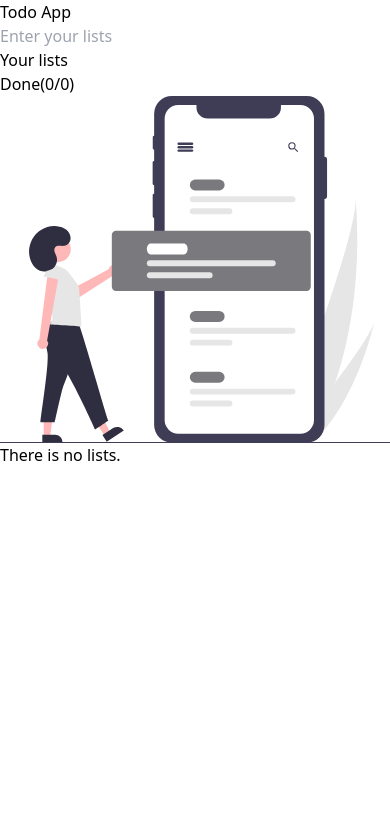
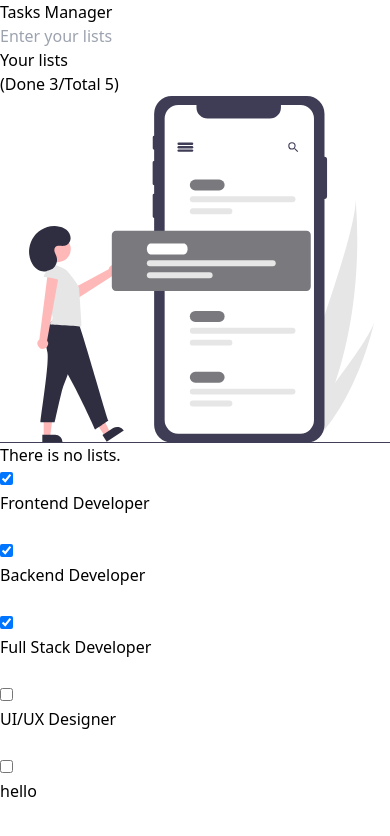
Before and after one commit to waiyanhein01/React, a React (Vite) app: page / in a window 390 px wide. Shown: the top 836 px of the page. Built offline with nearby package versions, Linux system fonts and the light colour scheme; data requests are answered from the project's data file.

Commit message:
update code SWR,AXIOS

```diff
--- a/package.json
+++ b/package.json
@@ -4,6 +4,7 @@
   "version": "0.0.0",
   "type": "module",
   "scripts": {
+    "api": "json-server tasks.json -p 5000 -d 1000 --watch",
     "dev": "vite",
     "build": "vite build",
     "lint": "eslint . --ext js,jsx --report-unused-disable-directives --max-warnings 0",
@@ -11,11 +12,13 @@
   },
   "dependencies": {
     "animate.css": "^4.1.1",
+    "axios": "^1.7.7",
     "json-server": "^0.17.4",
     "react": "^18.2.0",
     "react-dom": "^18.2.0",
     "react-hot-toast": "^2.4.1",
     "sweetalert2": "^11.10.7",
+    "swr": "^2.2.5",
     "zustand": "^4.5.4"
   },
   "devDependencies": {
--- a/src/Heading.jsx
+++ b/src/Heading.jsx
@@ -1,9 +1,9 @@
 import React from 'react'
 // rafce
 
-const Heading = (props) => {
+const Heading = ({children}) => {
   return (
-    <h1 className=" font-bold text-2xl ">{props.text}</h1>
+    <h1 className=" font-bold text-3xl lg:text-4xl font-serif mb-5">{children}</h1>
   )
 }
 
--- a/src/ListGroup.jsx
+++ b/src/ListGroup.jsx
@@ -1,22 +1,23 @@
 import React from "react";
 import EmptyList from "./EmptyList";
 import Lists from "./Lists";
-import useTaskStore from "./store/useTaskStore";
+import ListLoading from "./ListLoading";
+// import useTaskStore from "./store/useTaskStore";
 
-const ListGroup = () => {
-  const {tasks} = useTaskStore()
+const ListGroup = ({ tasks, isLoading,checkTask,deleteTask }) => {
+  // const {tasks} = useTaskStore()
   return (
     <div className="mt-3">
-      <EmptyList />
-      {tasks.map((task) => (
-        <Lists task={task} key={task.id} />
-      ))}
-      {/* {tasks.map((task) => (
-        <div className={`${task.isDone && "opacity-40"} border border-gray-300 mb-3 p-2`} key={task.id}>
-            <p>{task.id} | {task.isDone ? "Done" : "Not yet"}</p>
-            <p>{task.job}</p>
+      {isLoading ? (
+        <ListLoading/>
+      ) : (
+        <div className="">
+          <EmptyList />
+          {tasks.map((task) => (
+            <Lists deleteTask={deleteTask} checkTask={checkTask} task={task} key={task.id} />
+          ))}
         </div>
-      ))} */}
+      )}
     </div>
   );
 };
--- /dev/null
+++ b/src/ListLoading.jsx
@@ -0,0 +1,15 @@
+import React from "react";
+
+const ListLoading = () => {
+  return (
+    <div className="bg-gray-50 rounded-lg flex justify-between items-center border border-zinc-700 p-3 mt-3 mb-3 duration-200">
+      <div className=" gap-2 flex">
+        <span className=" bg-neutral-500 w-3 h-3 lg:w-4 lg:h-4 rounded"></span>
+        <span className=" bg-neutral-500 w-32 h-3 lg:w-40 lg:h-4 rounded-md"></span>
+        <span className=" bg-neutral-500 w-3 h-3 lg:w-4 lg:h-4 rounded-full"></span>
+      </div>
+    </div>
+  );
+};
+
+export default ListLoading;
--- a/src/ListStatus.jsx
+++ b/src/ListStatus.jsx
@@ -1,19 +1,25 @@
 import React from "react";
-import useTaskStore from "./store/useTaskStore";
+import ListStatusLoading from "./ListStatusLoading";
+// import useTaskStore from "./store/useTaskStore";
 
-const ListStatus = () => {
-  const {tasks} = useTaskStore()
+const ListStatus = ({ tasks, isLoading }) => {
+  // const {tasks} = useTaskStore()
   return (
     <div className="flex justify-between mt-3">
-      <h1 className="">Your lists</h1>
+      <h1 className=" font-serif text-sm lg:text-xl font-bold">Your lists</h1>
       <div className="">
-        <div>
-          Done{""}
-          <span>
-            (<span id="doneCount">{tasks.filter(task => task.isDone === true).length}</span>
-            /
-            <span id="allCount">{tasks.length}</span>)
-          </span>
+        <div className="font-mono text-sm lg:text-lg font-bold">
+          {isLoading ? (
+            <ListStatusLoading/>
+          ) : (
+            <span>
+              (
+              <span id="doneCount">
+                Done {tasks.filter((task) => task.isDone === true).length}
+              </span>
+              /<span id="allCount">Total {tasks.length}</span>)
+            </span>
+          )}
         </div>
       </div>
     </div>
--- /dev/null
+++ b/src/ListStatusLoading.jsx
@@ -0,0 +1,19 @@
+import React from "react";
+
+const ListStatusLoading = () => {
+  return (
+    <div className=" animate-pulse flex items-center">
+      (<div className=" gap-2 flex">
+        <span className=" bg-neutral-500 w-10 h-3 lg:w-12 lg:h-4 rounded-md"></span>
+        <span className=" bg-neutral-500 w-3 h-3 lg:w-4 lg:h-4 rounded-full"></span>
+      </div>
+      /
+      <div className=" gap-2 flex">
+        <span className=" bg-neutral-500 w-10 h-3 lg:w-12 lg:h-4 rounded-md"></span>
+        <span className=" bg-neutral-500 w-3 h-3 lg:w-4 lg:h-4 rounded-full"></span>
+      </div>)
+    </div>
+  );
+};
+
+export default ListStatusLoading;
--- a/src/Lists.jsx
+++ b/src/Lists.jsx
@@ -4,14 +4,15 @@ import toast from "react-hot-toast";
 import InputEdit from "./InputEdit";
 import useTaskStore from "./store/useTaskStore";
 
-const Lists = ({task:{id,job,isDone}}) => {
+const Lists = ({task:{id,job,isDone},checkTask,deleteTask}) => {
   const [isEdit, setIsEdit] = useState(false);
   const [inputText, setInputText] = useState(job);
 
   const {removeTask,doneTask} = useTaskStore()
 
   const checkBoxHandler = () => {
-    doneTask(id);
+    // doneTask(id);
+    checkTask(id,isDone);
   };
 
   const delBtnHandler = () => {
@@ -25,7 +26,8 @@ const Lists = ({task:{id,job,isDone}}) => {
       confirmButtonText: "Delete!",
     }).then((result) => {
       if (result.isConfirmed) {
-        removeTask(id);
+        // removeTask(id);
+        deleteTask(id);
         toast.success("List Deleted!");
       }
     });
@@ -54,9 +56,9 @@ const Lists = ({task:{id,job,isDone}}) => {
     <div>
       <div
 
-        className={`list group list-Group animate__animated animate__bounceIn bg-gray-50 overflow-hidden flex justify-between items-center border border-zinc-700 p-3 mt-3 mb-3 duration-200 ${
+        className={`list list-Group animate__animated animate__bounceIn bg-gray-50 overflow-hidden rounded-lg flex justify-between items-center border border-zinc-700 p-3 mt-3 mb-3 duration-200 ${
           isDone
-            ? "bg-gray-200 opacity-60 scale-95 pointer-events-none"
+            ? "bg-gray-200 opacity-60 scale-95"
             : " bg-gray-50"
         } `}
       >
@@ -82,8 +84,8 @@ const Lists = ({task:{id,job,isDone}}) => {
       </h1>
       )}
         </div>
-        <div className="flex gap-2 translate-x-[120%] group-hover:translate-x-0 duration-300">
-          <button
+        <div className="flex gap-2">
+          {/* <button
             onClick={editBtnHandler}
             className="list-edit-btn p-2 border border-neutral-500 rounded-full active:scale-75 duration-200"
           >
@@ -101,10 +103,10 @@ const Lists = ({task:{id,job,isDone}}) => {
                 d="m16.862 4.487 1.687-1.688a1.875 1.875 0 1 1 2.652 2.652L6.832 19.82a4.5 4.5 0 0 1-1.897 1.13l-2.685.8.8-2.685a4.5 4.5 0 0 1 1.13-1.897L16.863 4.487Zm0 0L19.5 7.125"
               />
             </svg>
-          </button>
+          </button> */}
           <button
             onClick={delBtnHandler}
-            className="list-del-btn text-red-500 p-2 border border-neutral-500 rounded-full active:scale-75 duration-200"
+            className="list-del-btn text-red-500 active:scale-75 duration-200"
           >
             <svg
               xmlns="http://www.w3.org/2000/svg"
@@ -112,7 +114,7 @@ const Lists = ({task:{id,job,isDone}}) => {
               viewBox="0 0 24 24"
               strokeWidth="1.5"
               stroke="currentColor"
-              className="w-4 h-4 pointer-events-none"
+              className="w-5 h-5 pointer-events-none"
             >
               <path
                 strokeLinecap="round"
--- a/src/Todo.jsx
+++ b/src/Todo.jsx
@@ -1,57 +1,47 @@
+import useSWR, { useSWRConfig } from "swr";
 import CreateInputForm from "./CreateInputForm";
 import Heading from "./Heading";
 import ListGroup from "./ListGroup";
 import ListStatus from "./ListStatus";
 import React, { useState } from "react";
 import { Toaster } from "react-hot-toast";
+import axios from "axios";
 
 const Todo = () => {
-  const [tasks, setTask] = useState([
-    // {
-    //   id: 1,
-    //   job: "Play Football",
-    //   isDone: false,
-    // },
-    // {
-    //   id: 2,
-    //   job: "Learn React",
-    //   isDone: true,
-    // },
-    // {
-    //   id: 3,
-    //   job: "Sleep Early",
-    //   isDone: true,
-    // },
-    // {
-    //   id: 4,
-    //   job: "Smoking",
-    //   isDone: false,
-    // },
-  ]);
+  const fetcher = (...args) => fetch(...args).then((res) => res.json());
+  const { mutate } = useSWRConfig();
 
-  // const addTask = (job) => {
-  //   const newTask = {
-  //     id: Date.now(),
-  //     job,
-  //     isDone: false,
-  //   };
-  //   setTask([...tasks, newTask]);
-  // };
+  const { data, error, isLoading } = useSWR(
+    "http://localhost:5000/tasks",
+    fetcher
+  );
 
-  // const checkTask = (id) => {
-  //   setTask(
-  //     tasks.map((task) => {
-  //       if (id === task.id) {
-  //         task.isDone = !task.isDone;
-  //       }
-  //       return task;
-  //     })
-  //   );
-  // };
+  const addTask = async (newTask) => {
+    await axios.post("http://localhost:5000/tasks", newTask);
+    mutate("http://localhost:5000/tasks");
+    // setTask([...tasks, newTask]);
+  };
 
-  // const deleteTask = (id) => {
-  //   setTask(tasks.filter((task) => task.id !== id));
-  // };
+  const checkTask = async (id, currentTask) => {
+    await axios.patch(`http://localhost:5000/tasks/${id}`, {
+      isDone: !currentTask,
+    });
+    mutate("http://localhost:5000/tasks");
+    // setTask(
+    //   tasks.map((task) => {
+    //     if (id === task.id) {
+    //       task.isDone = !task.isDone;
+    //     }
+    //     return task;
+    //   })
+    // );
+  };
+
+  const deleteTask = async (id) => {
+    await axios.delete(`http://localhost:5000/tasks/${id}`);
+    mutate("http://localhost:5000/tasks");
+    // setTask(tasks.filter((task) => task.id !== id));
+  };
 
   const editTask = (newJob, id) => {
     setTask(
@@ -65,12 +55,19 @@ const Todo = () => {
   };
 
   return (
-    <div className=" flex flex-col justify-center items-center h-screen bg-slate-200">
-      <div className=" border w-[350px] lg:w-[450px] px-10 py-16 rounded-md bg-slate-50 overflow-y-scroll">
-        <Heading text="Todo App" />
-        <CreateInputForm />
-        <ListStatus />
-        <ListGroup editTask={editTask} />
+    <div className=" flex flex-col justify-center items-center h-screen bg-slate-800">
+      <div className=" border w-[350px] lg:w-[550px] px-10 py-10 rounded-md bg-slate-50 overflow-y-scroll">
+        <Heading>Tasks Manager</Heading>
+        <CreateInputForm addTask={addTask} />
+
+        <ListStatus tasks={data} isLoading={isLoading} />
+        <ListGroup
+          deleteTask={deleteTask}
+          checkTask={checkTask}
+          editTask={editTask}
+          tasks={data}
+          isLoading={isLoading}
+        />
         <Toaster position="bottom-right" reverseOrder={true} />
       </div>
     </div>
--- a/tasks.json
+++ b/tasks.json
@@ -3,7 +3,7 @@
     {
       "id": 1,
       "job": "Frontend Developer",
-            "isDone": false
+      "isDone": true
     },
     {
       "id": 2,
@@ -13,12 +13,17 @@
     {
       "id": 3,
       "job": "Full Stack Developer",
-            "isDone": false
+      "isDone": true
     },
     {
       "id": 4,
       "job": "UI/UX Designer",
       "isDone": false
+    },
+    {
+      "job": "hello",
+      "isDone": false,
+      "id": 5
     }
   ]
 }
```
Also changed, not shown: src/CreateInputForm.jsx (+7 -7 lines), 1 other file (tests, documents, lock files or other folders). Lines whose indentation alone changed are shown as unchanged.
